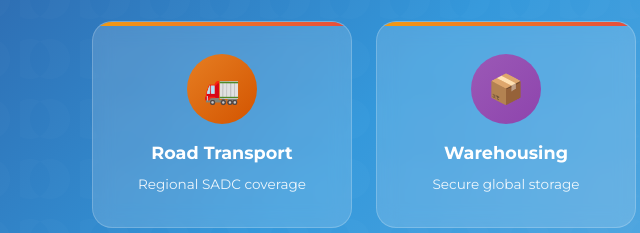
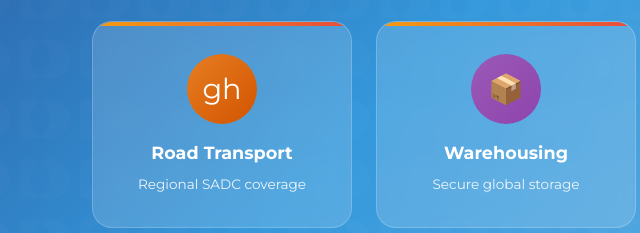
Before and after one commit to tachongo/sky, a plain HTML site: page index.html in a window 1280 px wide. Shown: the part 391-624 px from the top of the page, 580-1220 px from the left. Drawn offline with Linux system fonts and the light colour scheme.

Commit message:
Update index.html

```diff
--- a/index.html
+++ b/index.html
@@ -1355,7 +1355,7 @@
                     <p>Ocean shipping worldwide</p>
                 </div>
                 <div class="visual-card">
-                    <div class="transport-icon truck">🚛</div>
+                    <div class="transport-icon truck">gh</div>
                     <h3>Road Transport</h3>
                     <p>Regional SADC coverage</p>
                 </div>
```
